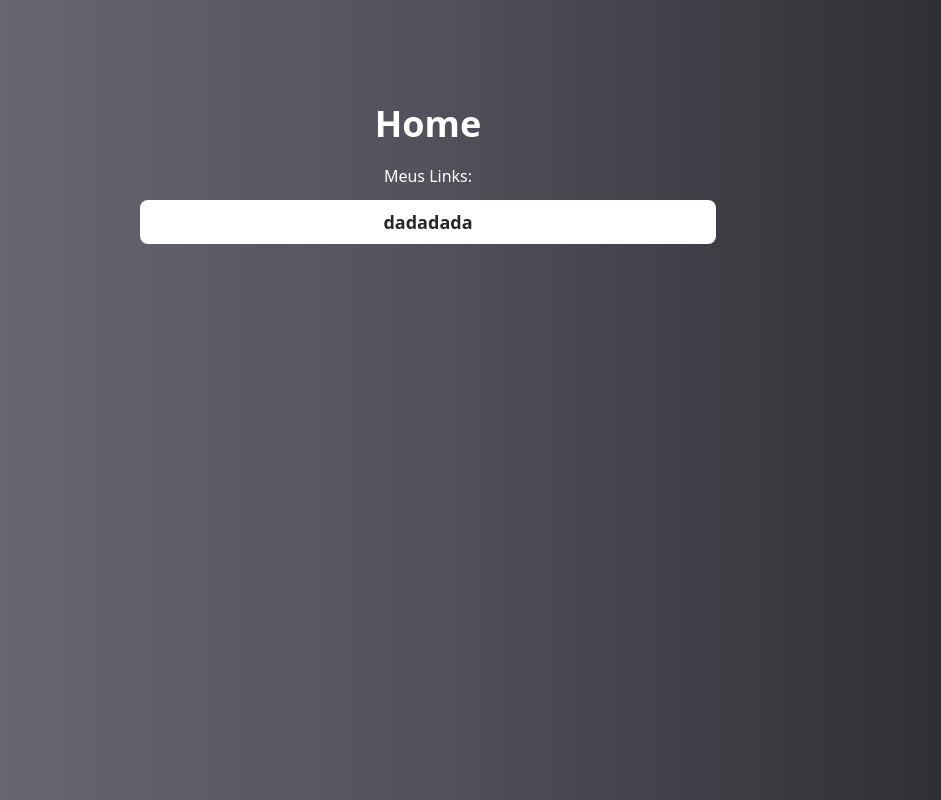
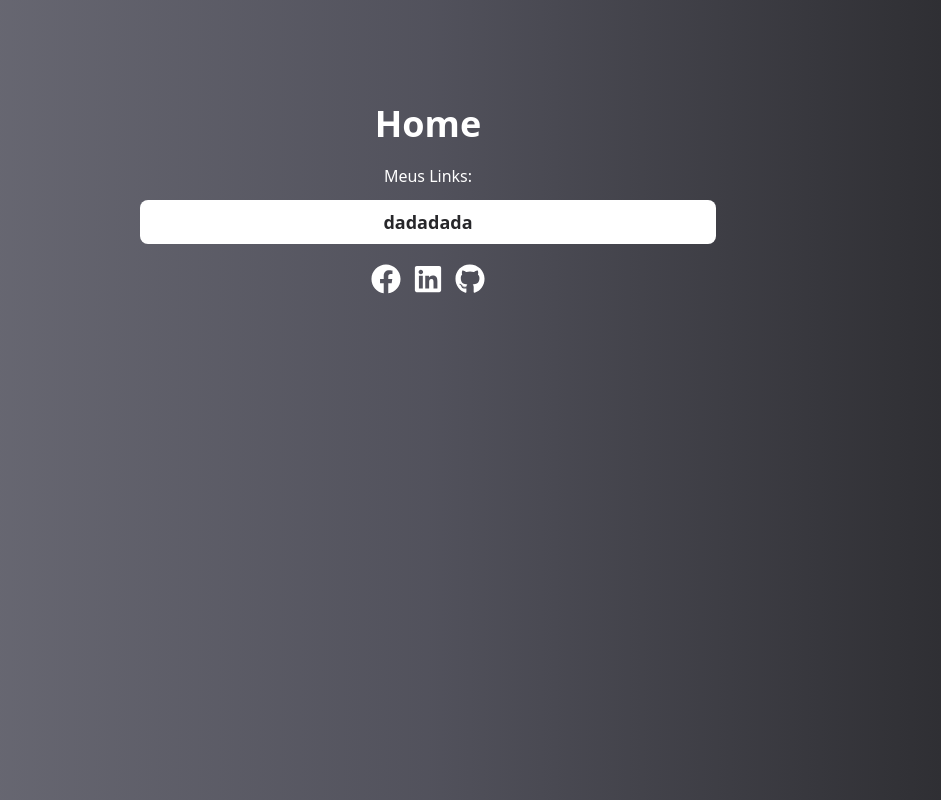
Before and after one commit to Gustavo-2027/Linktree, a React (Vite) app in the folder linktree/: page / in a window 1280 px wide. Shown: the whole page, without its empty margins (212-1153 px from the left). Built offline with nearby package versions, Linux system fonts and the light colour scheme.

Commit message:
Finalizei pag home

```diff
--- /dev/null
+++ b/linktree/src/components/social/Index.tsx
@@ -0,0 +1,16 @@
+import { ReactNode } from "react";
+
+interface SocialProps {
+  url: string;
+  children: ReactNode;
+}
+
+const Social = ({ url, children }: SocialProps) => {
+  return (
+    <a href={url} target="_blank" rel={"noopener noreferrer"}>
+      {children}
+    </a>
+  );
+};
+
+export default Social;
--- a/linktree/src/pages/home/Index.tsx
+++ b/linktree/src/pages/home/Index.tsx
@@ -1,3 +1,6 @@
+import { FaAddressBook, FaFacebook, FaGithub, FaLinkedin } from "react-icons/fa";
+import Social from "../../components/social/Index";
+
 const Home = () => {
   return (
     <div className="w-full h-dvh bg-gradient-to-r from-zinc-500 via-zinc-600 to-zinc-800 text-white">
@@ -7,12 +10,21 @@ const Home = () => {
           <p>Meus Links: </p>
         </div>
         <main className="w-11/12 max-w-xl">
-          <section className="bg-white text-zinc-800 py-2 rounded-lg font-semibold select-none transition-transform cursor-pointer hover:scale-110">
+          <section className="bg-white text-zinc-800 py-2 rounded-lg font-semibold select-none cursor-pointer transition-transform hover:scale-110">
             <a href="">
               <p className="md:text-lg text-base">dadadada</p>
             </a>
           </section>
-          <footer className="flex justify-center gap-3 my-5" >
+          <footer className="flex justify-center gap-3 my-5">
+            <Social url={"dad"}>
+              <FaFacebook size={30} className="transition-transform hover:scale-110"/>
+            </Social>
+            <Social url="#">
+              <FaLinkedin size={30} className="transition-transform hover:scale-110"/>
+            </Social>
+            <Social url="https://github.com/Gustavo-2027">
+              <FaGithub size={30} className="transition-transform hover:scale-110"/>
+            </Social>
 
           </footer>
         </main>
```
